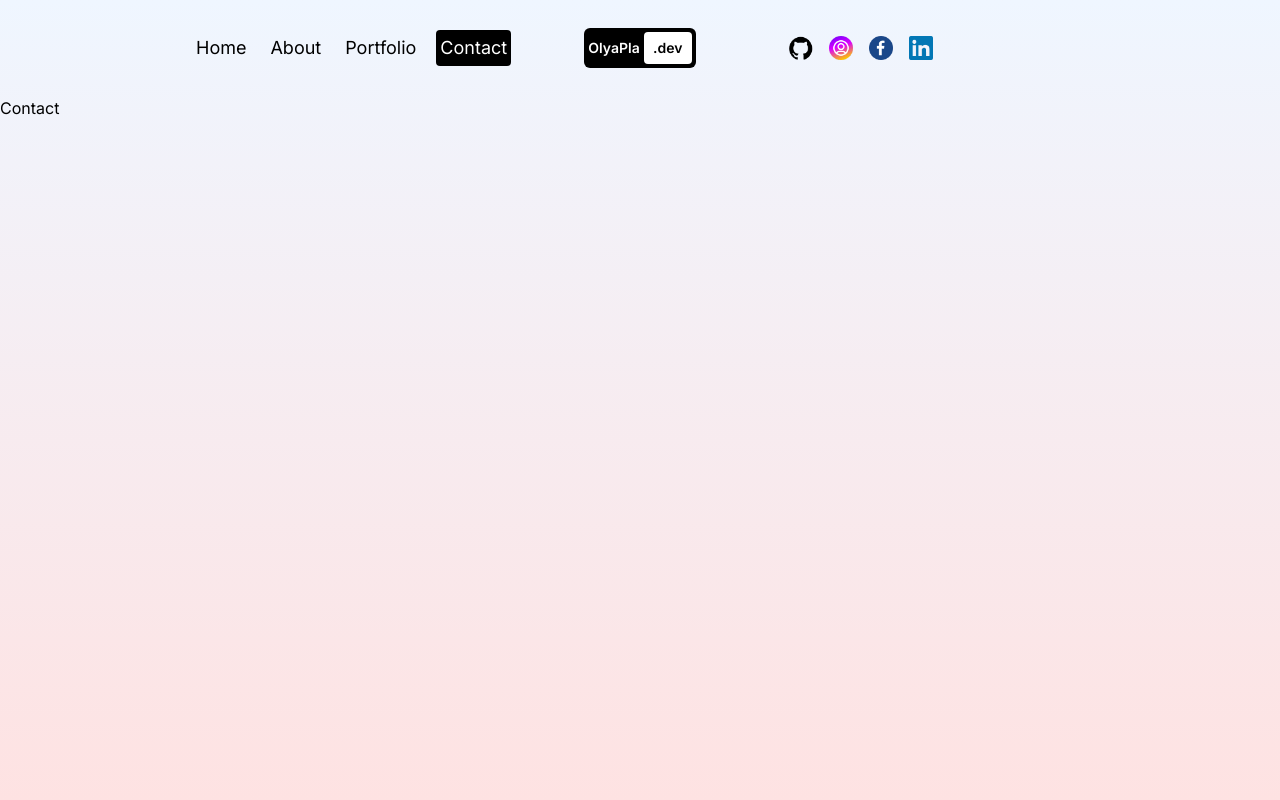
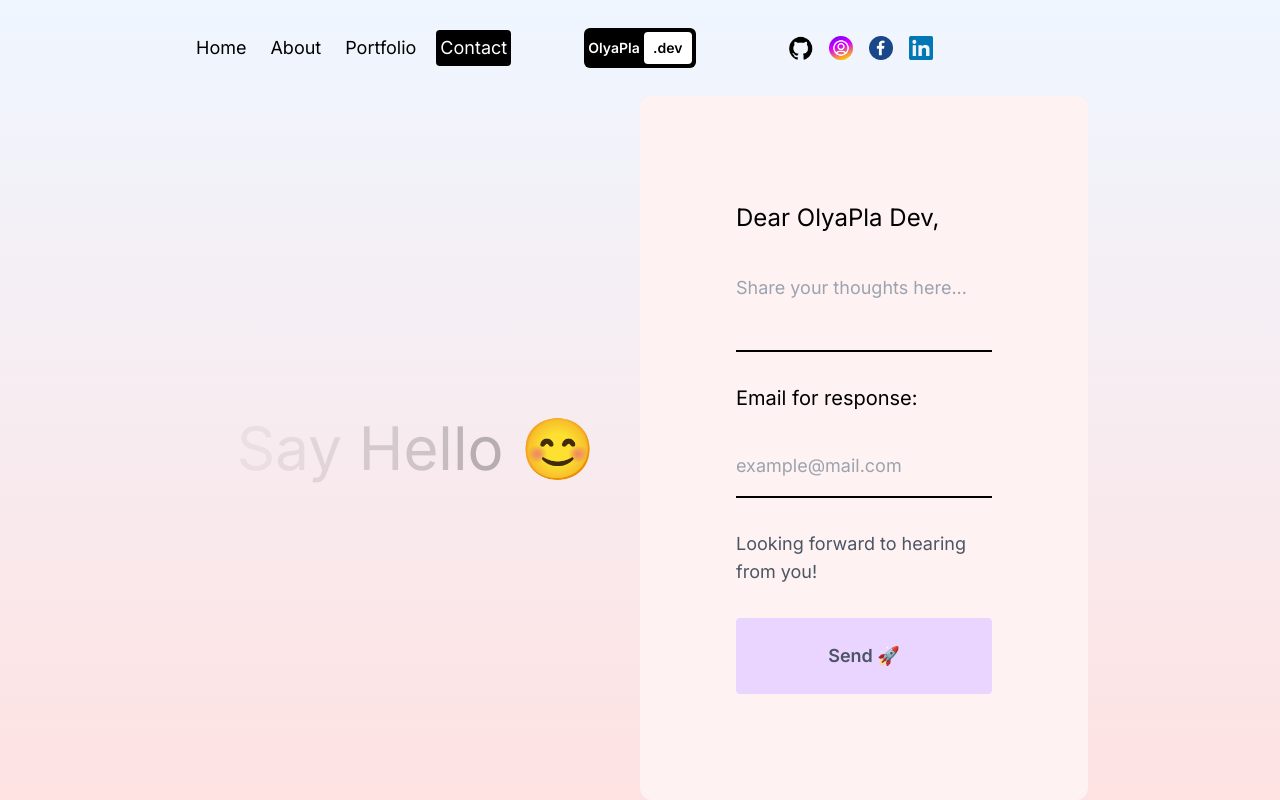
Before and after one commit to xellga-olga/Animated-Portfolio-Website, a Next.js app: page /contact in a window 1280 px wide. Built offline with nearby package versions, Linux system fonts and the light colour scheme.

Commit message:
Added Contact page with animation and form

```diff
--- a/src/app/contact/page.jsx
+++ b/src/app/contact/page.jsx
@@ -1,7 +1,13 @@
-"use client"
+"use client";
 import { motion } from "framer-motion";
+import { useState } from "react";
 
 export default function ContactPage() {
+  const text = "Say Hello";
+
+  const [success, setSuccess] = useState(false);
+  const [error, setError] = useState(false);
+
   return (
     <motion.div
       className="h-full"
@@ -9,7 +15,52 @@ export default function ContactPage() {
       animate={{ y: "0%" }}
       transition={{ duration: 1 }}
     >
-    Contact
+      <div className="h-full flex flex-col lg:flex-row px-4 md:px-12 lg:px-20 xl:px-48">
+        {/* Text Container  */}
+        <div className="h-1/2 lg:h-full lg:w-1/2 text-6xl items-center justify-center flex">
+          <div>
+            {text.split("").map((letter, index) => (
+              <motion.span
+                key={index}
+                initial={{ opacity: 1 }}
+                animate={{ opacity: 0 }}
+                transition={{
+                  duration: 3,
+                  repeat: Infinity,
+                  delay: index * 0.1,
+                }}
+              >
+                {letter}
+              </motion.span>
+            ))}{" "}
+            😊
+          </div>
+        </div>
+
+        {/* Form Container  */}
+        <form className="h-auto lg:h-full w-full lg:w-1/2 bg-red-50 rounded-xl text-xl flex flex-col gap-8 justify-center p-6 sm:p-12 lg:p-24">
+          <span className="text-lg sm:text-xl lg:text-2xl">
+            Dear OlyaPla Dev,
+          </span>
+          <textarea
+            rows={1}
+            placeholder="Share your thoughts here..."
+            className="bg-transparent resize-none border-b-2 border-black outline-none mt-2 pb-12 focus:border-violet-500 transition-colors text-base sm:text-lg w-full"
+          ></textarea>
+          <span className="text-lg sm:text-xl">Email for response:</span>
+          <input
+            type="email"
+            placeholder="example@mail.com"
+            className="bg-transparent border-b-2 border-black outline-none mt-2 pb-4 focus:border-violet-500 transition-colors text-base sm:text-lg w-full"
+          ></input>
+          <span className="text-sm sm:text-base lg:text-lg text-gray-600">
+            Looking forward to hearing from you!
+          </span>
+          <button className="bg-purple-200 hover:bg-violet-300 rounded font-semibold text-gray-600 p-4sm:p-4 lg:p-6 text-base sm:text-lg transition-colors">
+            Send 🚀
+          </button>
+        </form>
+      </div>
     </motion.div>
-  )
+  );
 }
--- a/src/app/portfolio/page.js
+++ b/src/app/portfolio/page.js
@@ -80,6 +80,7 @@ export default function PortfolioPage() {
 
                   <div className="relative w-64 h-48 md:w-80 md:h-56 lg:w-[400px] lg:h-[300px] xl:w-[500px] xl:h-[350px]">
                     <Image
+                    className="rounded-xl"
                       src={item.img}
                       alt="Project Image"
                       layout="fill"
```
Lines whose indentation alone changed are shown as unchanged.
